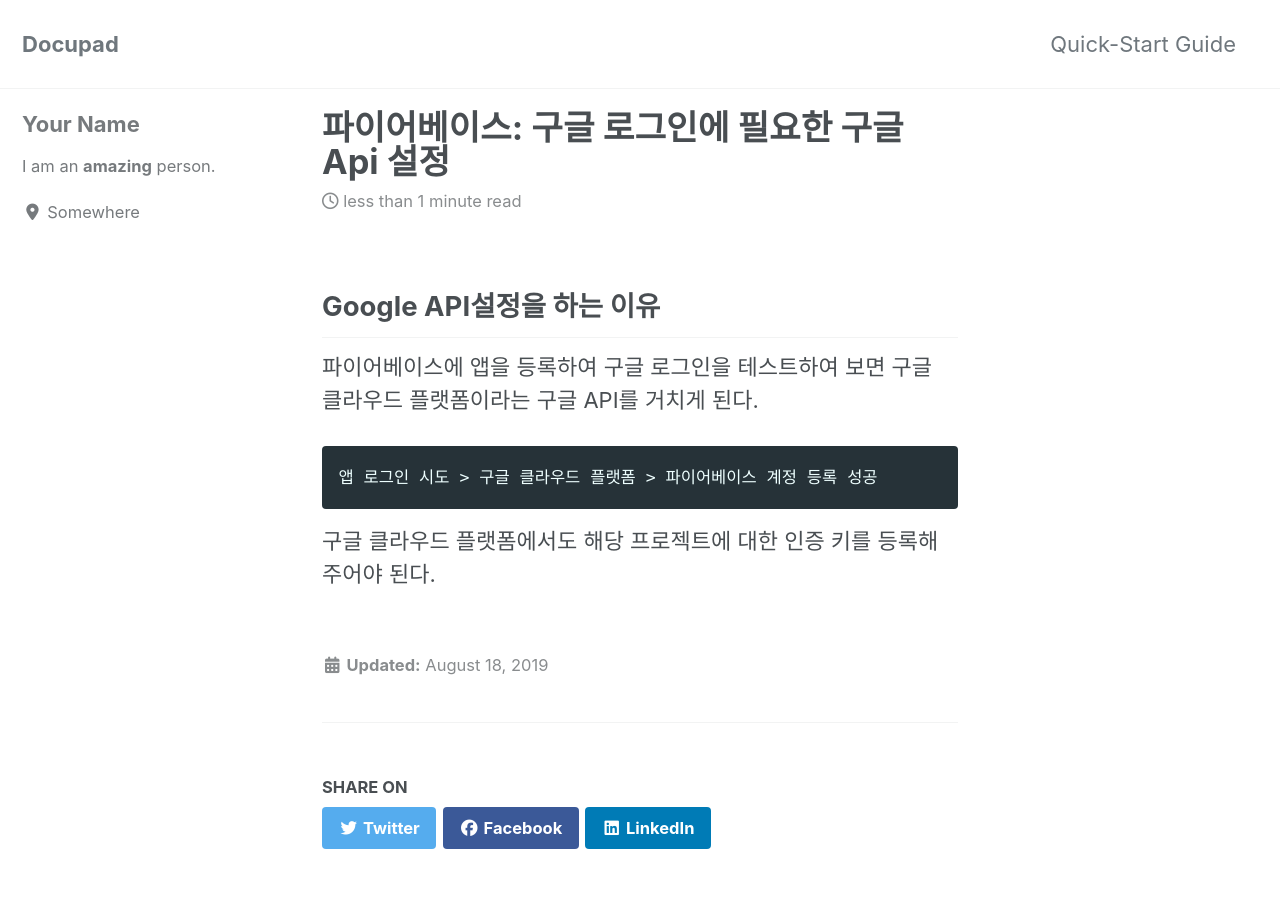
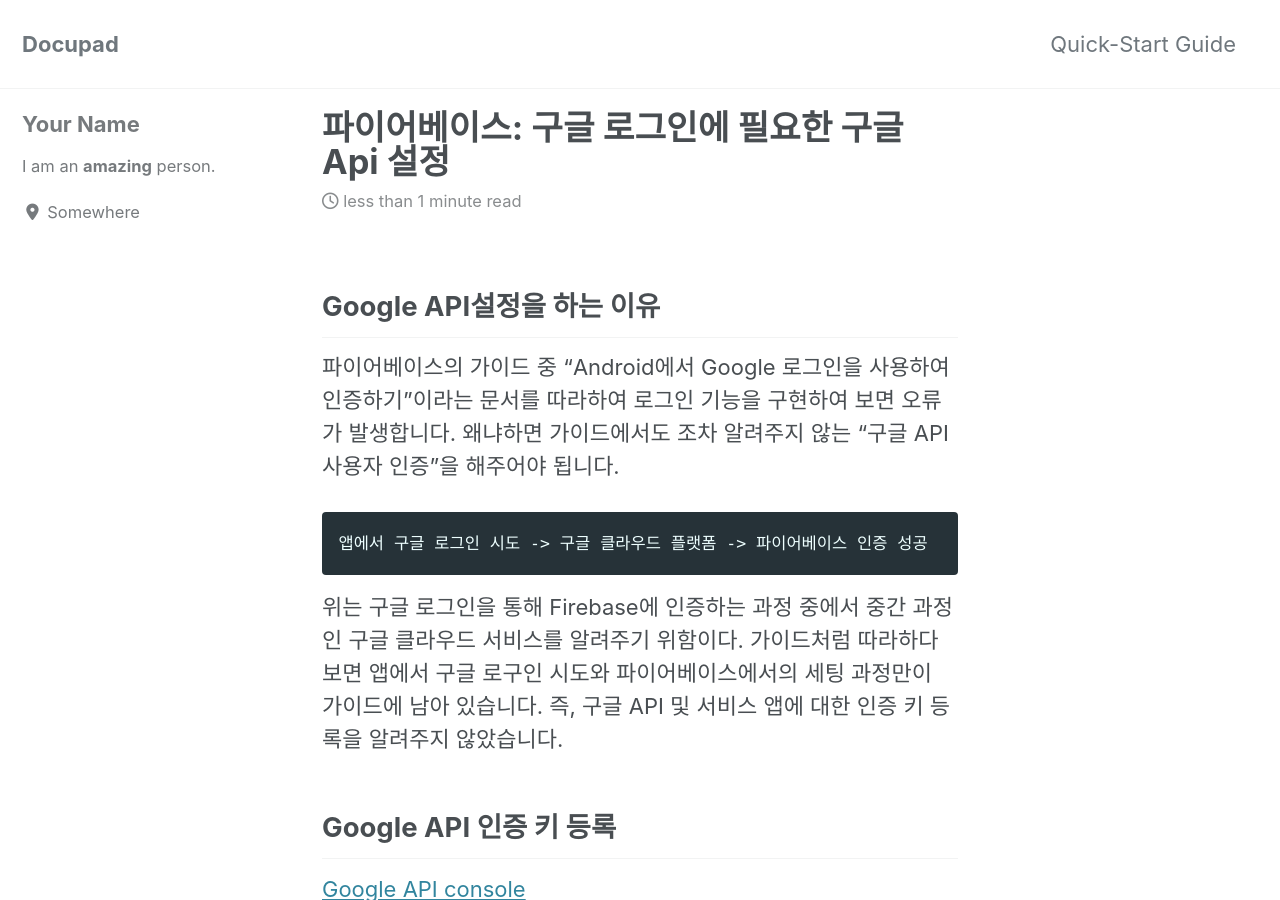
Before and after one commit to junghyunseo0105/docupad, a Jekyll site: the page built from _posts/2019-08-18-파이어베이스:-구글-로그인에-필요한-구글-API-설정.md, in a window 1280 px wide and 900 px high. Built offline with Jekyll 4.4.1, drawn with Linux system fonts in a browser that asks for light colours; cached includes are drawn as plain includes; nearby versions of some CDN libraries.

Commit message:
Update 2019-08-18-파이어베이스:-구글-로그인에-필요한-구글-API-설정.md

````diff
--- a/_posts/2019-08-18-파이어베이스:-구글-로그인에-필요한-구글-API-설정.md
+++ b/_posts/2019-08-18-파이어베이스:-구글-로그인에-필요한-구글-API-설정.md
@@ -1,7 +1,10 @@
 ## Google API설정을 하는 이유
 
-파이어베이스에 앱을 등록하여 구글 로그인을 테스트하여 보면 구글 클라우드 플랫폼이라는 구글 API를 거치게 된다.
+파이어베이스의 가이드 중 "Android에서 Google 로그인을 사용하여 인증하기"이라는 문서를 따라하여 로그인 기능을 구현하여 보면 오류가 발생합니다. 왜냐하면 가이드에서도 조차 알려주지 않는 "구글 API 사용자 인증"을 해주어야 됩니다.
 ```
-앱 로그인 시도 > 구글 클라우드 플랫폼 > 파이어베이스 계정 등록 성공
+앱에서 구글 로그인 시도 -> 구글 클라우드 플랫폼 -> 파이어베이스 인증 성공
 ```
-구글 클라우드 플랫폼에서도 해당 프로젝트에 대한 인증 키를 등록해주어야 된다.
+위는 구글 로그인을 통해 Firebase에 인증하는 과정 중에서 중간 과정인 구글 클라우드 서비스를 알려주기 위함이다. 가이드처럼 따라하다 보면 앱에서 구글 로구인 시도와 파이어베이스에서의 세팅 과정만이 가이드에 남아 있습니다. 즉, 구글 API 및 서비스 앱에 대한 인증 키 등록을 알려주지 않았습니다.
+
+## Google API 인증 키 등록
+[Google API console](https://console.developers.google.com/ "Google API console")
````
